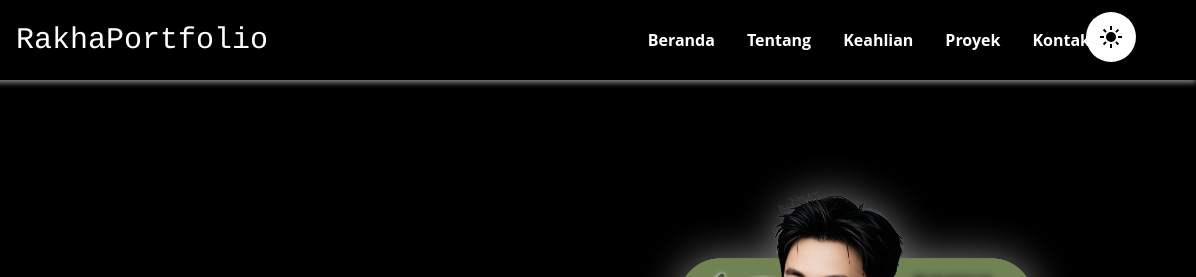
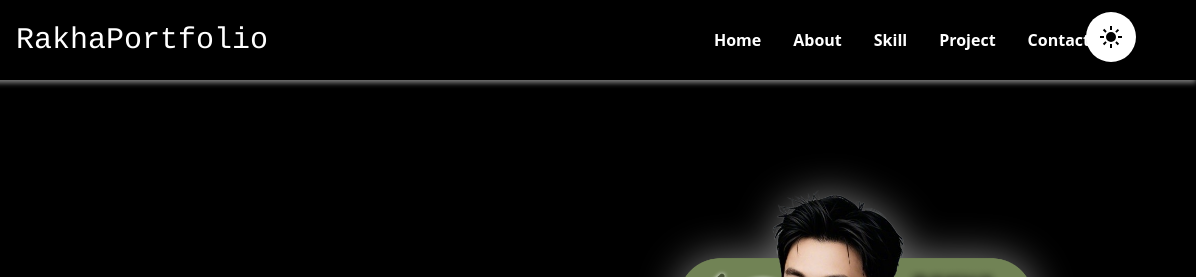
Before and after one commit to RakhaMFatan/portfolio, a plain HTML site: page index.html in a window 1280 px wide. Shown: the top 277 px of the page, 84-1280 px from the left. Drawn offline with nearby package versions, Linux system fonts and the light colour scheme.

Commit message:
revisi3 commit

```diff
--- a/index.html
+++ b/index.html
@@ -15,11 +15,11 @@
         <div class="logo"><img src="logo.png" alt="logo"><a href="">RakhaPortfolio</a></div>
             <div class="menu">
                  <ul>
-                    <li><a href="#home">Beranda</a></li>
-                    <li><a href="#about">Tentang</a></li>
-                    <li><a href="#skill">Keahlian</a></li>
-                    <li><a href="#project">Proyek</a></li>
-                    <li><a href="#contact">Kontak</a></li>
+                    <li><a href="#home">Home</a></li>
+                    <li><a href="#about">About</a></li>
+                    <li><a href="#skill">Skill</a></li>
+                    <li><a href="#project">Project</a></li>
+                    <li><a href="#contact">Contact</a></li>
                     <button id="theme-switch">
                         <svg xmlns="http://www.w3.org/2000/svg" height="24px" viewBox="0 -960 960 960" width="24px" fill="#5f6368"><path d="M480-120q-150 0-255-105T120-480q0-150 105-255t255-105q14 0 27.5 1t26.5 3q-41 29-65.5 75.5T444-660q0 90 63 153t153 63q55 0 101-24.5t75-65.5q2 13 3 26.5t1 27.5q0 150-105 255T480-120Z"/></svg>
                         <svg xmlns="http://www.w3.org/2000/svg" height="24px" viewBox="0 -960 960 960" width="24px" fill="#5f6368"><path d="M480-280q-83 0-141.5-58.5T280-480q0-83 58.5-141.5T480-680q83 0 141.5 58.5T680-480q0 83-58.5 141.5T480-280ZM200-440H40v-80h160v80Zm720 0H760v-80h160v80ZM440-760v-160h80v160h-80Zm0 720v-160h80v160h-80ZM256-650l-101-97 57-59 96 100-52 56Zm492 496-97-101 53-55 101 97-57 59Zm-98-550 97-101 59 57-100 96-56-52ZM154-212l101-97 55 53-97 101-59-57Z"/></svg>
@@ -68,7 +68,7 @@
                  </div>
             </div>
             <p><a href="#contact" class="tombol">Contact me</a></p>
-                <h2 class="box">Riwayat Sekolah</h2>
+                <h2 class="box">School History</h2>
                 <div class="riwayat-sekolah">
                     <div class="kotak">
                         <h3>PAUD</h3>
@@ -95,7 +95,7 @@
         <hr>
 
         <section id="skill" class="keahlian">
-            <h2 class="box-skill">Skill/Keahlian</h2>
+            <h2 class="box-skill">Skill</h2>
                 <div class="skill">
                     <div class="kotak">
                         <h3>HTML</h3>
@@ -128,7 +128,7 @@
         <hr>
 
         <section id="project" class="proyek">
-            <h1 class="box-proyek">Proyek</h1>
+            <h1 class="box-proyek">Project</h1>
                 <div class="project">
                     <div class="kotak-proyek">
                         <img src="img/Screenshot (37).png" alt="html" class="img-beda">
@@ -153,7 +153,7 @@
                 <h2>Contact</h2>
                 <div class="contact-wrapper">
                     <div class="contact-form">
-                        <h3>Send us a message</h3>
+                        <h3>Send me a message</h3>
                         <form action="">
                             <div class="form-group">
                                 <input type="text" name="name" placeholder="Your Name">
```
